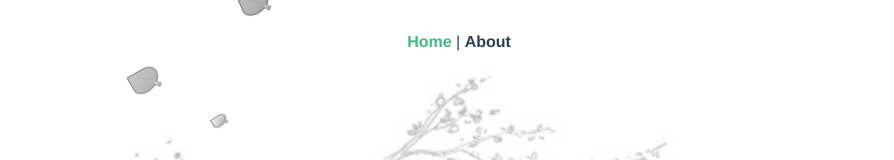
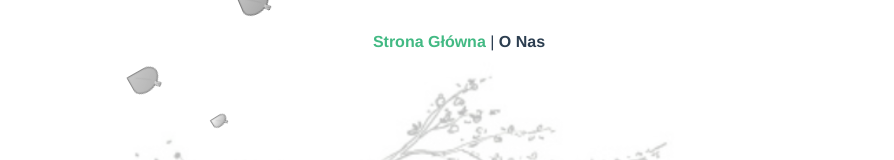
Before and after one commit to Gabby995/wedding_rsvp, a Vue app: page / in a window 1280 px wide. Shown: the top 160 px of the page, without its empty margins (181-1075 px from the left). Built offline with nearby package versions, Linux system fonts and the light colour scheme.

Commit message:
Navigation bar translated

```diff
--- a/src/App.vue
+++ b/src/App.vue
@@ -1,7 +1,12 @@
 <template>
   <nav>
-    <router-link to="/">Home</router-link> |
-    <router-link to="/about">About</router-link>
+    <router-link to="/"
+      ><span v-if="polish">Strona Główna</span> <span v-else>Home</span>
+    </router-link>
+    |
+    <router-link to="/about"
+      ><span v-if="polish">O Nas</span> <span v-else>About</span></router-link
+    >
   </nav>
   <router-view />
   <div id="footer" class="flex justify-center gap-x-2 absolute bottom-0 w-full">
```
